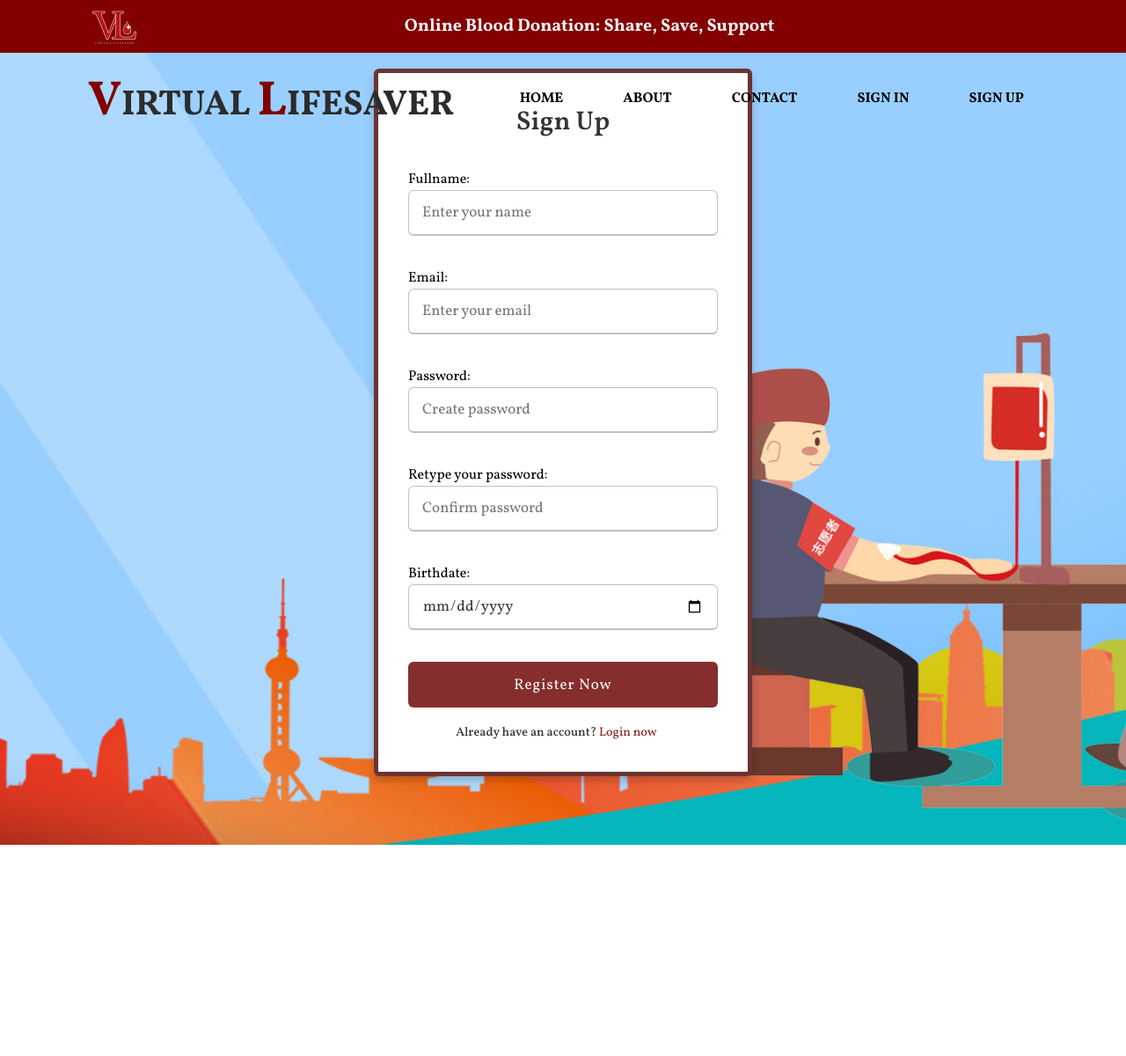
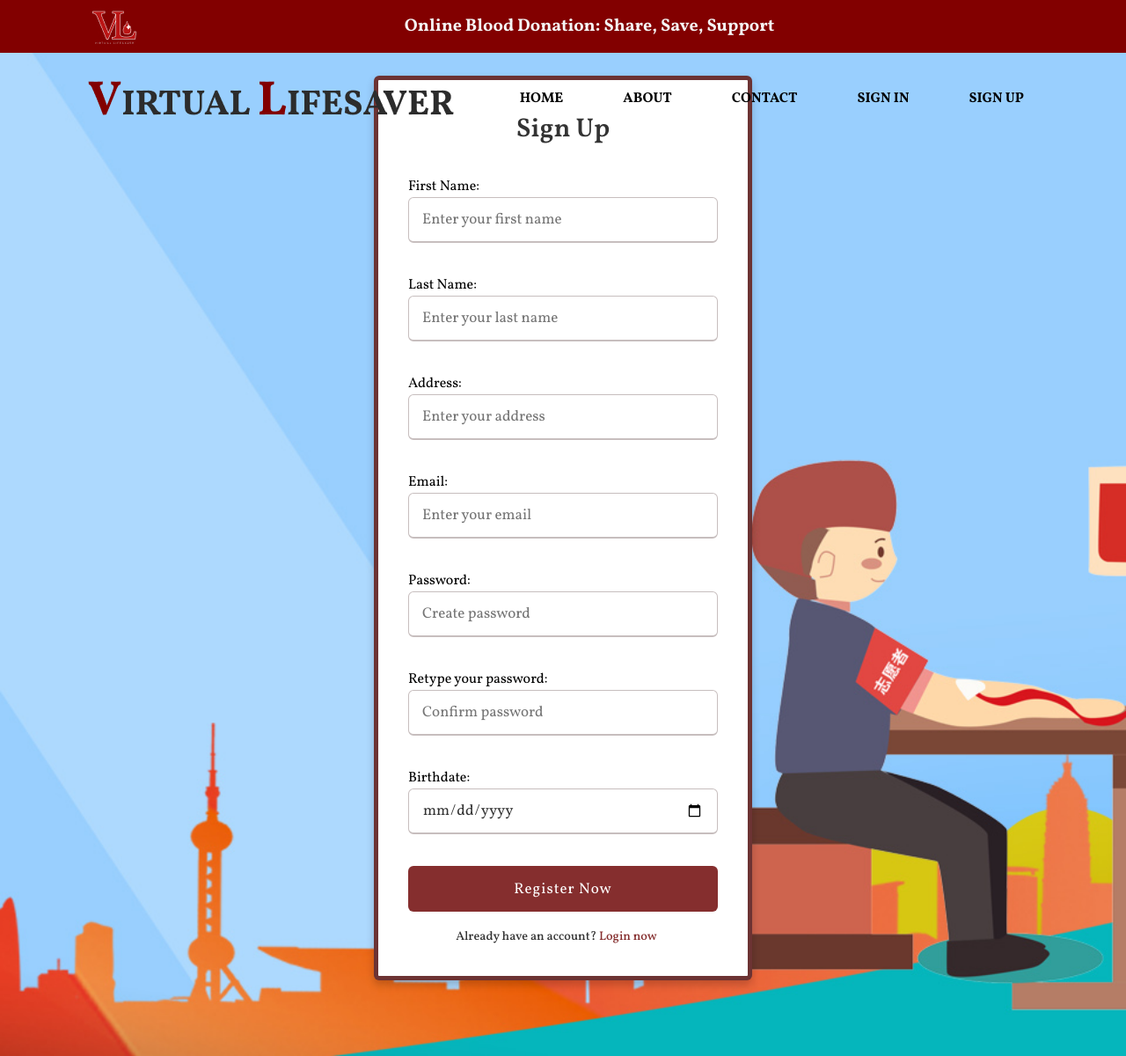
Before and after one commit to Jeromeoo/VIRTUAL-LIFESAVERS, a PHP site: page /signup_process.php in a window 1280 px wide. Shown: the whole page at 88% size. Before the commit the page ends 960 px from the top, so only its background shows below. Run offline with PHP 8.4, Linux system fonts and the light colour scheme.

Commit message:
COMMITING

```diff
--- a/css/signup.css
+++ b/css/signup.css
@@ -135,7 +135,7 @@ nav {
   font-family: 'Vollkorn', sans-serif;
 }
 body{
-  min-height: 120vh;
+  min-height: 150vh;
   display: flex;
   align-items: center;
   justify-content: center;
--- a/signup_process.php
+++ b/signup_process.php
@@ -73,19 +73,27 @@ if (isset($_POST["Submit"])) {
     <h2>Sign Up</h2>
     <form action="signup_process.php" method="post">
       <div class="input-box">
-        <label for="fullname">Fullname:</label>
-        <input type="text" placeholder="Enter your name" name="fname" required>
+        <label for="fname">First Name:</label>
+        <input type="text" placeholder="Enter your first name" name="fname" required>
       </div> <br>
       <div class="input-box">
-      <label for="fullname">Email:</label>
+        <label for="lname">Last Name:</label>
+        <input type="text" placeholder="Enter your last name" name="lname" required>
+      </div> <br>
+      <div class="input-box">
+        <label for="address">Address:</label>
+        <input type="text" placeholder="Enter your address" name="address" required>
+      </div> <br>
+      <div class="input-box">
+      <label for="email">Email:</label>
         <input type="text" placeholder="Enter your email" name="email" required>
       </div> <br>
       <div class="input-box">
-      <label for="fullname">Password:</label>
+      <label for="password">Password:</label>
         <input type="password" placeholder="Create password" name="password" required>
       </div> <br>
       <div class="input-box">
-      <label for="fullname">Retype your password:</label>
+      <label for="cpassword">Retype your password:</label>
         <input type="password" placeholder="Confirm password" name="cpassword" required>
       </div> <br>
       <div class="input-box">
```
Also changed, not shown: css/requestform.css (+20 -1 lines), requestform.php (+7 -2 lines).
